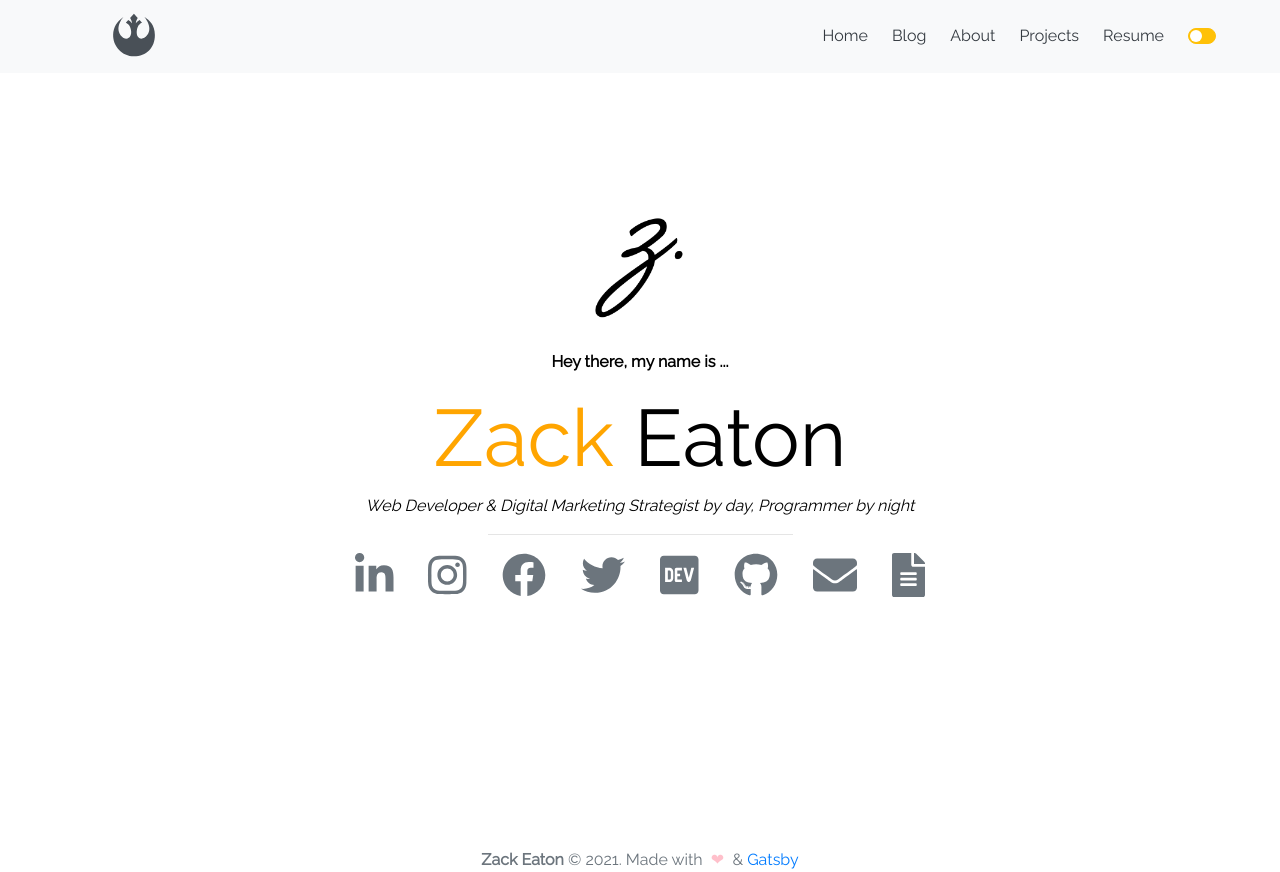
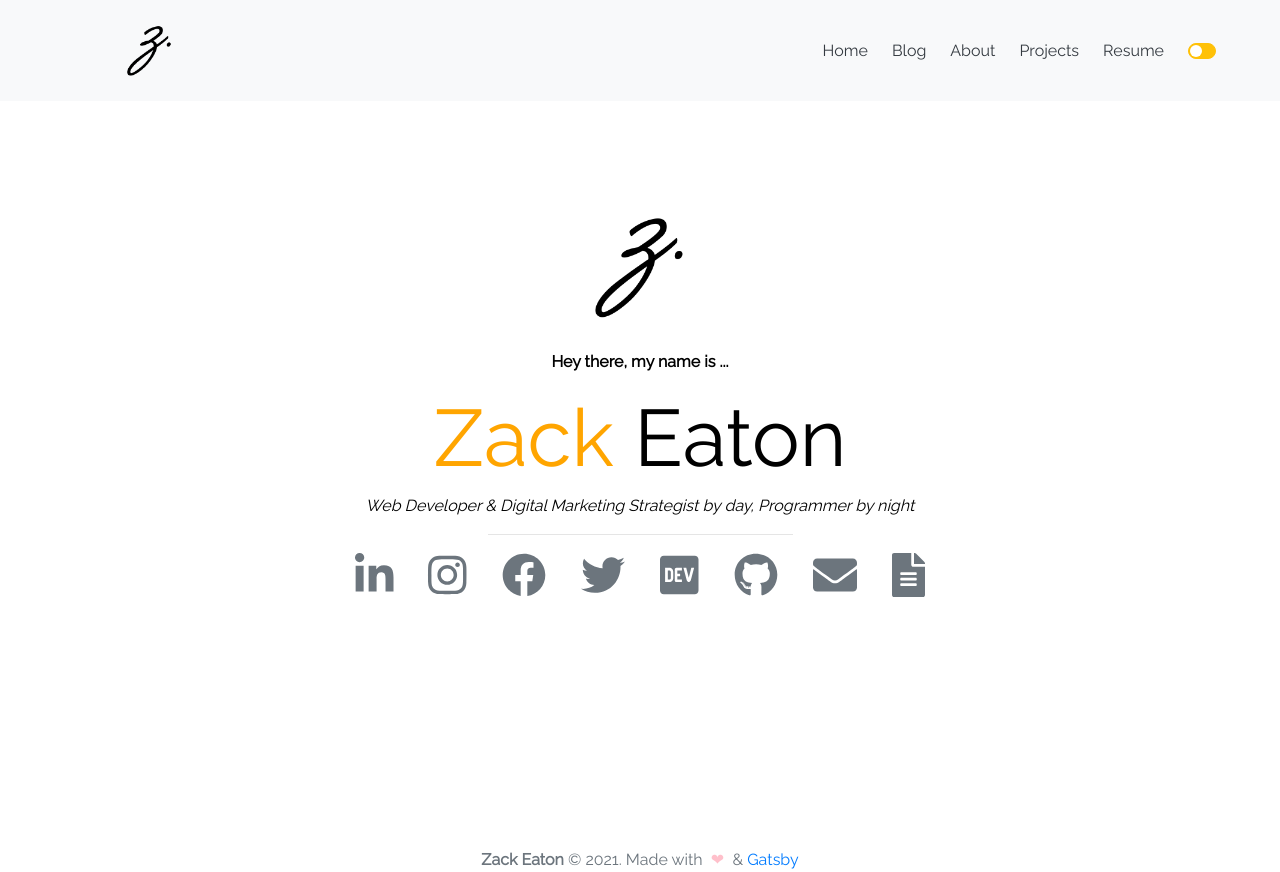
Before and after one commit to surudhb/gatsby-personal-site-template, a Gatsby site: page / in a window 1280 px wide. Built offline with nearby package versions, Linux system fonts and the light colour scheme; Gatsby itself is replaced by a stand-in of ours; no server answers.

Commit message:
Updated iconography for Index, navbar, and favicon

```diff
--- a/gatsby-config.js
+++ b/gatsby-config.js
@@ -82,7 +82,7 @@ module.exports = {
         background_color: `#fff`,
         theme_color: `#fff`,
         display: `standalone`,
-        icon: `${__dirname}/static/favicon.ico`, // This path is relative to the root of the site.
+        icon: `${__dirname}/static/favicon.png`, // This path is relative to the root of the site.
       },
     },
     `gatsby-plugin-offline`,
--- a/package.json
+++ b/package.json
@@ -24,7 +24,7 @@
     "gatsby-image": "^2.4.9",
     "gatsby-plugin-catch-links": "^2.3.7",
     "gatsby-plugin-google-fonts": "^1.0.1",
-    "gatsby-plugin-manifest": "^2.4.14",
+    "gatsby-plugin-manifest": "^2.12.1",
     "gatsby-plugin-nprogress": "^2.3.6",
     "gatsby-plugin-offline": "^3.2.13",
     "gatsby-plugin-preload-link-crossorigin": "^1.0.2",
--- a/src/components/Navbar.js
+++ b/src/components/Navbar.js
@@ -3,18 +3,30 @@ import ThemeContext from "../utils/theme"
 import { Navbar, Nav, Form } from "react-bootstrap"
 import { Link } from "gatsby"
 import "./Fontawesome.js"
-import { FontAwesomeIcon } from "@fortawesome/react-fontawesome"
+import { Image } from "react-bootstrap"
+//import { FontAwesomeIcon } from "@fortawesome/react-fontawesome"
 
 export default () => {
   const { dark, toggleDark, toString } = useContext(ThemeContext)
   return (
     <Navbar variant={toString()} fixed="top" collapseOnSelect expand="md">
       <Navbar.Brand className="pl-5 ml-5" as={Link} to="/">
-        <FontAwesomeIcon
+      {/* New iconography */}
+      <Image
+          width="75"
+          height="75"
+          fluid
+          src={dark ? `../../icons/z-logo-dark.png` : `../../icons/z-logo-light.png`}
+          alt={dark ? "The Dark Side" : "The Ashla"}
+          className={`brand-icon ${dark ? "empire" : "rebel"}`}
+          title="Home"
+        />
+        {/* End New iconography */}
+        {/* <FontAwesomeIcon
           icon={["fab", `${dark ? "empire" : "rebel"}`]}
           className={`brand-icon ${dark ? "empire" : "rebel"}`}
           title="Home"
-        />
+        />  */}
       </Navbar.Brand>
       <Navbar.Toggle aria-controls="responsive-navbar-nav" />
       <Navbar.Collapse
```
Also changed, not shown: static/favicon.png (added), 1 other file.
